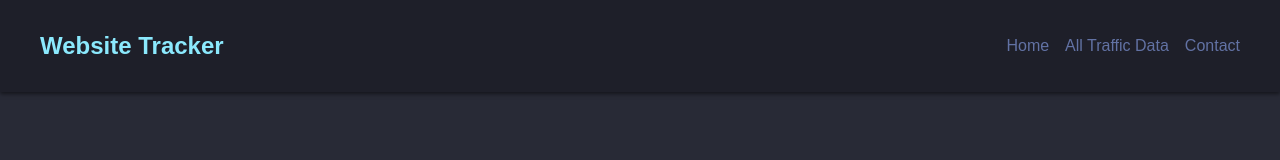
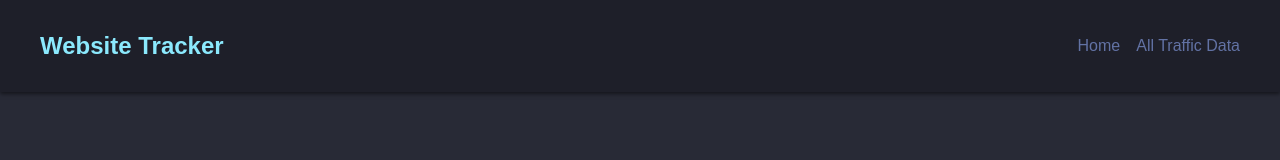
Before and after one commit to PatrickVCruz/Patrick-Web-Traffic, a Next.js app in the folder traffic-checker/: page / in a window 1280 px wide. Shown: the top 160 px of the page. Built offline with nearby package versions, Linux system fonts and the light colour scheme.

Commit message:
feat(traffic-checker): remove redundant links

```diff
--- a/traffic-checker/app/layout.js
+++ b/traffic-checker/app/layout.js
@@ -19,7 +19,6 @@ export default function RootLayout({ children }) {
                     <ul>
                         <li><a href="/">Home</a></li>
                         <li><a href="/all">All Traffic Data</a></li>
-                        <li><a href="/contact">Contact</a></li>
                     </ul>
                 </nav>
             </div>
```
